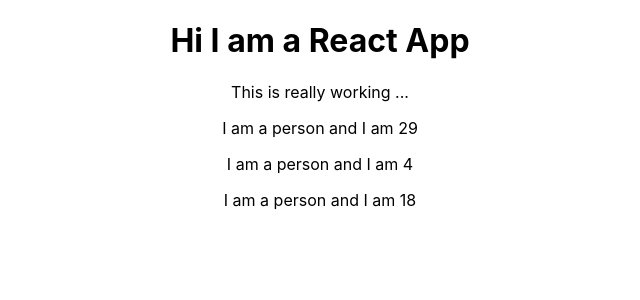
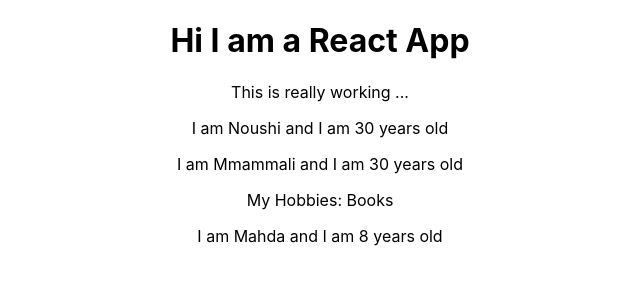
Before and after one commit to MSBeni/react_test_app, a React (Create React App) app: page / in a window 1280 px wide. Shown: the top 300 px of the page, without its empty margins (320-960 px from the left). Built offline with nearby package versions, Linux system fonts and the light colour scheme.

Commit message:
Added some dynamic files to the person 2 added children

```diff
--- a/src/Person/Person.js
+++ b/src/Person/Person.js
@@ -1,7 +1,13 @@
 import React from 'react'
 
-const person = () => {
-    return <p> I am a person and I am {Math.floor(Math.random() * 30)} </p>
+const person = (props) => {
+    return (
+        <div>
+            <p> I am {props.name} and I am {props.age} years old</p>
+            <p>{props.children}</p>
+        </div>
+
+    )
 };
 
 export default person;
```
